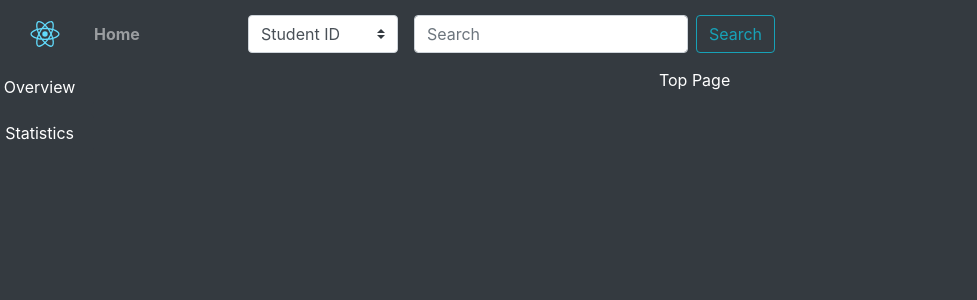
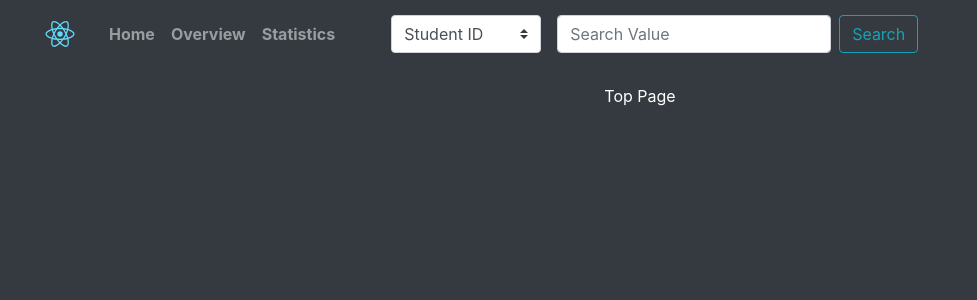
Before and after one commit to kenglwo/mimamori-coder-frontend, a React (Create React App) app: page / in a window 1280 px wide. Shown: the top 300 px of the page, without its empty margins (0-977 px from the left). Built offline with nearby package versions, Linux system fonts and the light colour scheme.

Commit message:
:art: remove sidebar and add buttons in header

```diff
--- a/src/App.tsx
+++ b/src/App.tsx
@@ -3,10 +3,7 @@ import { BrowserRouter, Switch, Route } from "react-router-dom";
 import Container from "react-bootstrap/Container";
 import Row from "react-bootstrap/Row";
 import Col from "react-bootstrap/Col";
-
 import Header from "./components/common/Header";
-import SideBar from "./components/common/SideBar";
-
 import TopPage from "./components/top/TopPage";
 import Overview from "./components/overview/Overview";
 import StudentView from "./components/student/StudentView";
@@ -20,15 +17,12 @@ class App extends React.Component<Props, State> {
   public render() {
     return (
       <div className="App">
-        <Container className="p-0" fluid>
-          <Row>
+        <Container fluid>
+          <Row className="mb-3">
             <Header />
           </Row>
           <Row>
-            <Col sm={1} className="p-0">
-              <SideBar />
-            </Col>
-            <Col sm={11} className="p-0">
+            <Col>
               <BrowserRouter>
                 <Switch>
                   <Route exact={true} path={"/"} component={TopPage} />
--- a/src/components/common/Header.tsx
+++ b/src/components/common/Header.tsx
@@ -25,9 +25,23 @@ class Header extends React.Component<Props, State> {
               alt="React"
             />
           </Navbar.Brand>
-          <Nav className="mr-auto">
-            <Nav.Link id="home" href="/">
+          <Nav className="mr-0">
+            <Nav.Link className="font-weight-bold" id="home" href="/">
               Home
+            </Nav.Link>
+            <Nav.Link
+              className="font-weight-bold"
+              id="overview"
+              href="/overview"
+            >
+              Overview
+            </Nav.Link>
+            <Nav.Link
+              className="font-weight-bold mr-5"
+              id="statistics"
+              href="#"
+            >
+              Statistics
             </Nav.Link>
             <Form inline>
               <Form.Group className="mr-3" controlId="exampleForm.SelectCustom">
@@ -39,7 +53,7 @@ class Header extends React.Component<Props, State> {
               </Form.Group>
               <FormControl
                 type="text"
-                placeholder="Search"
+                placeholder="Search Value"
                 className="mr-sm-2"
               />
               <Button variant="outline-info">Search</Button>
--- a/src/stylesheets/header.scss
+++ b/src/stylesheets/header.scss
@@ -1,4 +1,3 @@
-#home {
-	margin-right: 100px;
+.header_button {
 	font-weight: bold;
 }
```
